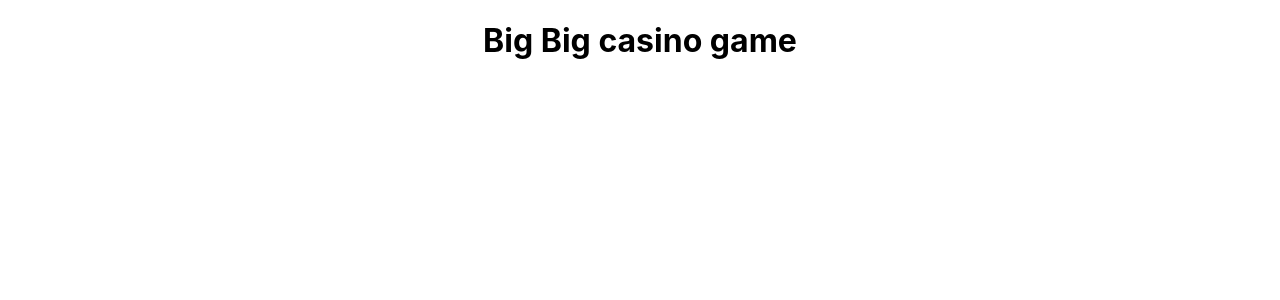
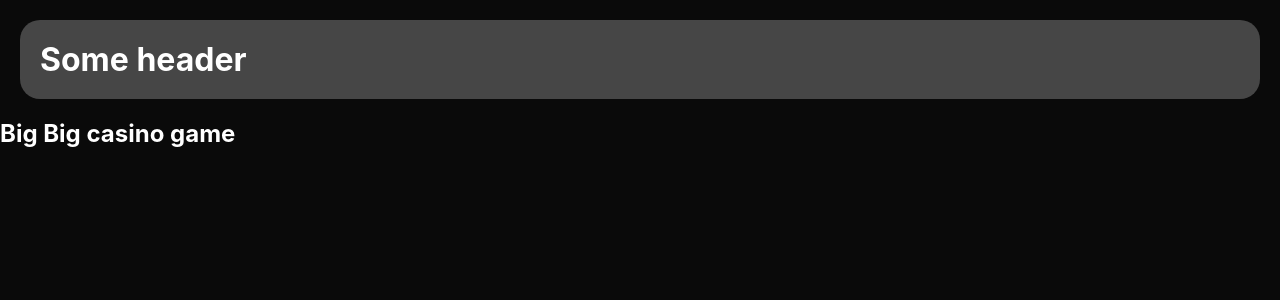
Before and after one commit to clavigo/test-task, a React (Create React App) app in the folder client/: page / in a window 1280 px wide. Shown: the top 300 px of the page. Built offline with nearby package versions, Linux system fonts and the light colour scheme.

Commit message:
feat: add header template and some general sryles

```diff
--- a/client/package.json
+++ b/client/package.json
@@ -47,6 +47,7 @@
     "eslint-plugin-prettier": "^5.5.4",
     "eslint-plugin-react": "^7.37.5",
     "globals": "^16.3.0",
-    "prettier": "^3.6.2"
+    "prettier": "^3.6.2",
+    "sass": "^1.90.0"
   }
 }
--- a/client/src/App.jsx
+++ b/client/src/App.jsx
@@ -1,10 +1,13 @@
 import { Route, Routes } from "react-router-dom";
-import "./App.css";
 import { SpinSlotPage } from "./pages/SpinSlotPage/SpinSlotPage";
+import { Header } from "./components/Header/Header";
+import "./App.scss";
 
 function App() {
   return (
     <div className="App">
+      <Header />
+
       <Routes>
         <Route path="/" element={<SpinSlotPage />} />
       </Routes>
--- a/client/src/App.css
+++ b/client/src/App.scss
@@ -1,4 +1,6 @@
-.App {
+@use "./utils/variables.scss";
+
+/* .App {
   text-align: center;
 }
 
@@ -35,4 +37,32 @@
   to {
     transform: rotate(360deg);
   }
+} */
+
+* {
+  box-sizing: border-box;
+  margin: 0;
+  padding: 0;
 }
+
+html,
+body,
+.App {
+  height: 100%;
+  width: 100%;
+  background-color: variables.$background-color;
+  color: variables.$font-color;
+}
+
+#root {
+  height: 100%;
+  width: 100%;
+}
+
+main {
+  height: 100%;
+  width: 100%;
+  display: flex;
+  align-items: center;
+  justify-content: center;
+}
--- /dev/null
+++ b/client/src/components/Header/Header.jsx
@@ -0,0 +1,9 @@
+import styles from "./Header.module.scss";
+
+export const Header = () => {
+  return (
+    <header className={styles.header}>
+      <h1>Some header</h1>
+    </header>
+  );
+};
--- /dev/null
+++ b/client/src/components/Header/Header.module.scss
@@ -0,0 +1,8 @@
+@use "../../utils/variables.scss";
+
+.header {
+  margin: 20px;
+  padding: 20px;
+  background-color: variables.$secondary-background-color;
+  border-radius: 20px;
+}
--- /dev/null
+++ b/client/src/components/index.js
@@ -0,0 +1 @@
+export * from "./Header";
--- a/client/src/pages/SpinSlotPage/SpinSlotPage.jsx
+++ b/client/src/pages/SpinSlotPage/SpinSlotPage.jsx
@@ -1,3 +1,9 @@
+import styles from "./SpinSlotPage.module.scss";
+
 export const SpinSlotPage = () => {
-  return <h1>Big Big casino game</h1>;
+  return (
+    <section className={styles.spinSlotPage}>
+      <h1>Big Big casino game</h1>
+    </section>
+  );
 };
--- /dev/null
+++ b/client/src/utils/variables.scss
@@ -0,0 +1,3 @@
+$background-color: #0a0a0a;
+$secondary-background-color: #464646;
+$font-color: #fff;
```
Also changed, not shown: 1 other file (tests, documents, lock files or other folders).
